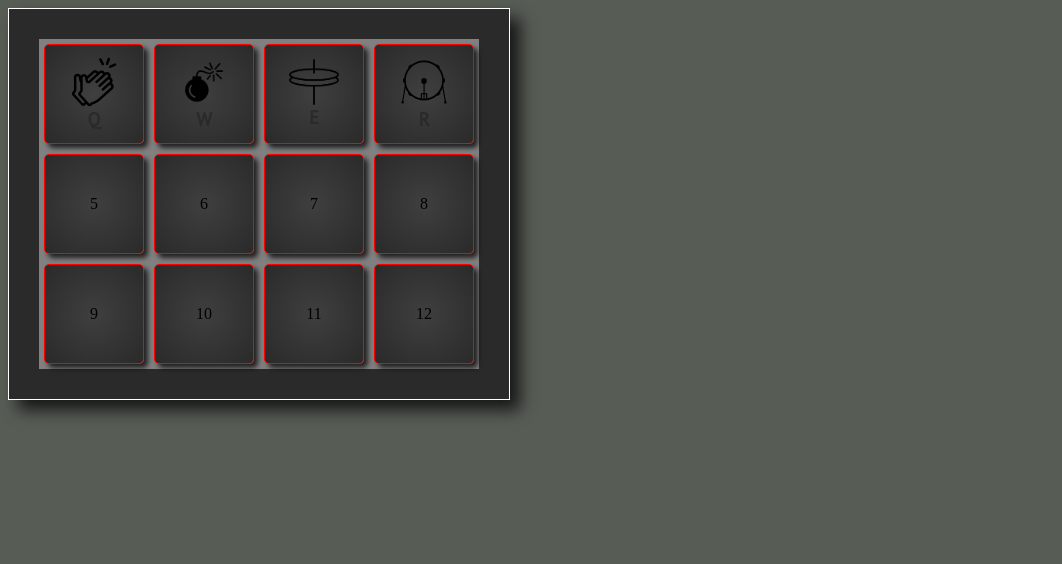
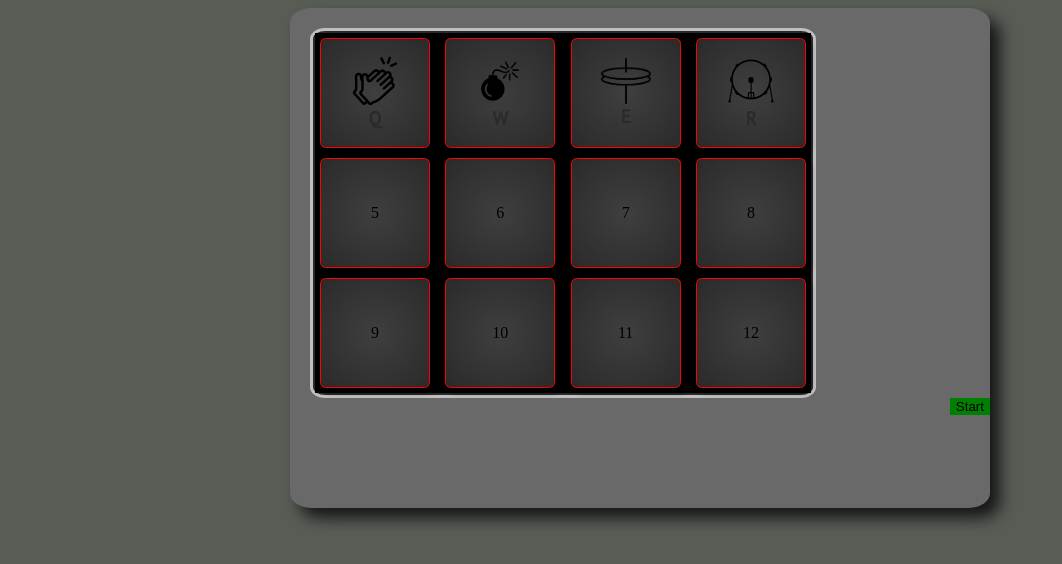
Before and after one commit to Evelinabrink/DrumMachine, a website: page index.html in a window 1280 px wide. Shown: the whole page, without its empty margins (0-1062 px from the left). Drawn offline with Linux system fonts and the light colour scheme.

Commit message:
added styling

```diff
--- a/index.html
+++ b/index.html
@@ -46,6 +46,7 @@
                 <div class="pad">12</div>
             </div>
         </div>
+        <button class="start">Start</button>
     </div>
     <script src="app.js"></script>
 </body>
--- a/style.css
+++ b/style.css
@@ -1,20 +1,34 @@
 body {
     background-color:#575C55;
+    display: flex;
+    justify-content: center;
+}
+
+.container {
+    width: 700px;
+    background-color: dimgrey;
+    border-radius: 3%;
+    height: 500px;
+    box-shadow: 10px 10px 15px 0px rgba(0,0,0,0.75);
 }
 
 #drumPad {
     width: 500px;
     height: auto;
+    position: relative;
+    margin-top: 20px;
+    margin-left: 20px;
+    margin-right: 100px;
     background-color: #2a2a2a;
     display: flex;
     justify-content: center;
-    border: 1px solid white;
-    box-shadow: 10px 10px 15px 0px rgba(0,0,0,0.75);
+    border: 3px solid silver;
+    border-radius: 3%;
 }
 
 .pad {
-    width: 100px;
-    height: 100px;
+    width: 110px;
+    height: 110px;
     background: radial-gradient(#3f3f3f, #2a2a2a);
     margin: 5px;
     border-radius: 5%;
@@ -30,15 +44,18 @@ body {
 .pad:hover {
     background-color: #a5a5a5;
     background: radial-gradient(lightgreen, #137B13);
+    box-shadow: 0 0 40px red;
 }
 
 #padDiv {
     display: flex;
     justify-content: space-between;
-    background-color: grey;
+    background-color: black;
     flex-wrap: wrap;
     position: relative;
-    margin: 30px;
+    height: auto;
+    width: auto;
+    margin: 2px;
 }
 
 .pics {
@@ -57,3 +74,10 @@ h3 {
     font-family: 'PT Sans', sans-serif;
     color: #2a2a2a;
 }
+
+.start {
+    border: none;
+    background-color: green;
+    position: relative;
+    float: right;
+}
```
